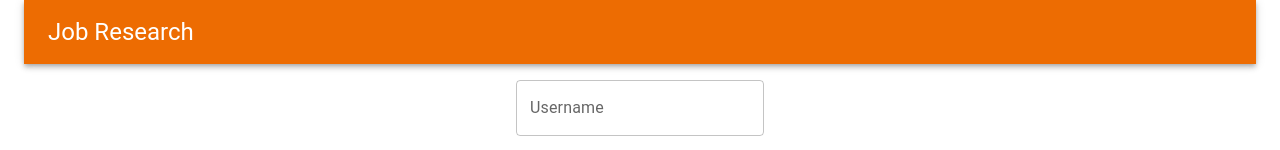
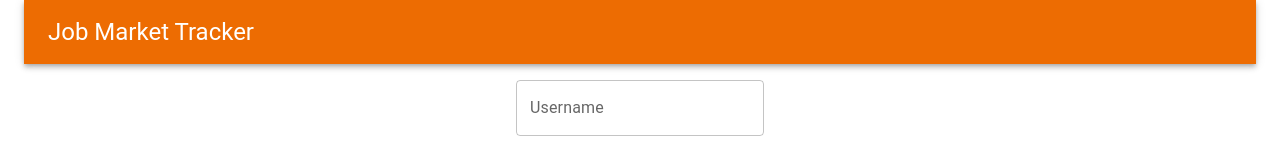
Before and after one commit to MoonBrillante/jobresearch-frontend, a React (Vite) app: page /login in a window 1280 px wide. Shown: the top 150 px of the page. Built offline with nearby package versions, Linux system fonts and the light colour scheme.

Commit message:
Update frontend project name and dashboard text

```diff
--- a/src/App.tsx
+++ b/src/App.tsx
@@ -19,7 +19,7 @@ function App() {
       <AppBar position="static" sx={{ bgcolor: 'warning.main' }}>
         <Toolbar>
           <Typography variant="h5">
-            Job Research
+            Job Market Tracker
           </Typography>
         </Toolbar>
       </AppBar>
--- a/src/components/DashboardTabs.tsx
+++ b/src/components/DashboardTabs.tsx
@@ -122,7 +122,7 @@ export default function DashboardTabs() {
     const topWorkMode = getTopLabel(byMode.labels);
     const summaryCards = [
         {
-            title: 'Total Applications',
+            title: 'Total Tracked Jobs',
             value: totalApplications,
         },
         {
@@ -152,7 +152,7 @@ export default function DashboardTabs() {
                     onClick={() => navigate("/jobs")}
                     sx={{ textTransform: "none" }}
                 >
-                    Back to Jobs
+                Back to Job List
                 </Button>
 
                 <Tabs value={tab} onChange={(_, newVal) => setTab(newVal)} centered>
```
Also changed, not shown: 1 other file (tests, documents, lock files or other folders).
